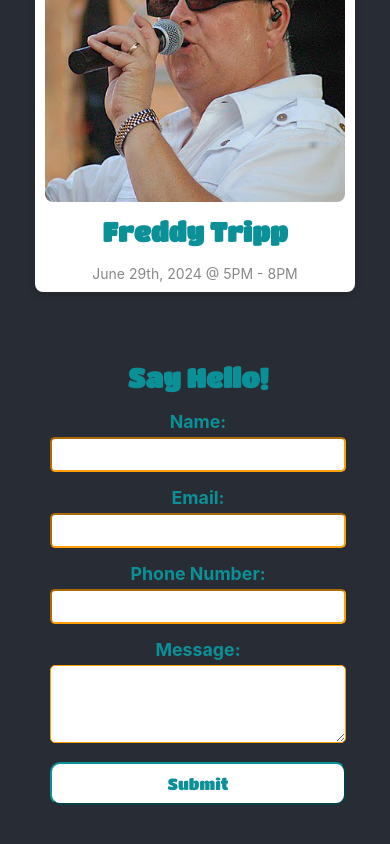
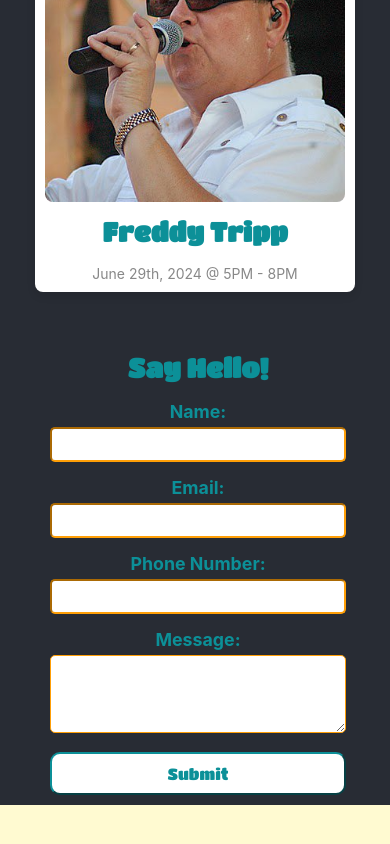
Before and after one commit to Introvette/anntonys-at-the-landing, a React (Create React App) app: page / in a window 390 px wide. Shown: the part 2311-3155 px from the top of the page. After the commit the page ends 3116 px from the top, so only its background shows below. Built offline with nearby package versions, Linux system fonts and the light colour scheme.

Commit message:
homepage edits

```diff
--- a/src/Components/Pages/Home/home.css
+++ b/src/Components/Pages/Home/home.css
@@ -151,6 +151,7 @@ body {
   font-size: 55px;
 }
 
+
 @media (max-width: 768px) {
   .header-image {
     display: none;
@@ -220,7 +221,7 @@ body {
   }
 
   .contact-container-home {
-    margin-top: -140px;
+    margin-top: -450px;
   }
 
   .entertainment-sched h1 {
--- a/src/Components/Pages/Home/home.jsx
+++ b/src/Components/Pages/Home/home.jsx
@@ -63,7 +63,6 @@ const HomePage = () => {
         const newPosition =
           middleScreen - boatWidth / 2 - progress * (middleScreen - stopPosition);
 
-
         const maxLeftPosition = middleScreen - boatWidth / 2;
         return Math.min(newPosition, maxLeftPosition);
       } else {
@@ -106,7 +105,6 @@ const HomePage = () => {
       window.removeEventListener("resize", handleResize);
     };
   }, [isMobile]);
-
 
   return (
     <div>
@@ -157,12 +155,15 @@ const HomePage = () => {
               ))}
             </div>
           </div>
+        </div>
+        <div className="side-by-side-containers">
           <div className="contact-container-home">
             <ContactForm />
           </div>
+          <div className="sauce-container">
+
           </div>
-        <div className="sauce-container"></div>
-
+        </div>
       </div>
     </div>
   );
--- a/src/Components/contactForm/contactForm.css
+++ b/src/Components/contactForm/contactForm.css
@@ -63,15 +63,11 @@ form {
     gap: 20px;
   }
 
-
-
   .form-text {
     display: flex;
     justify-content: center;
     align-items: center;
-
   }
-
 
 
   @media (max-width: 768px) {
```
Lines whose indentation alone changed are shown as unchanged.
